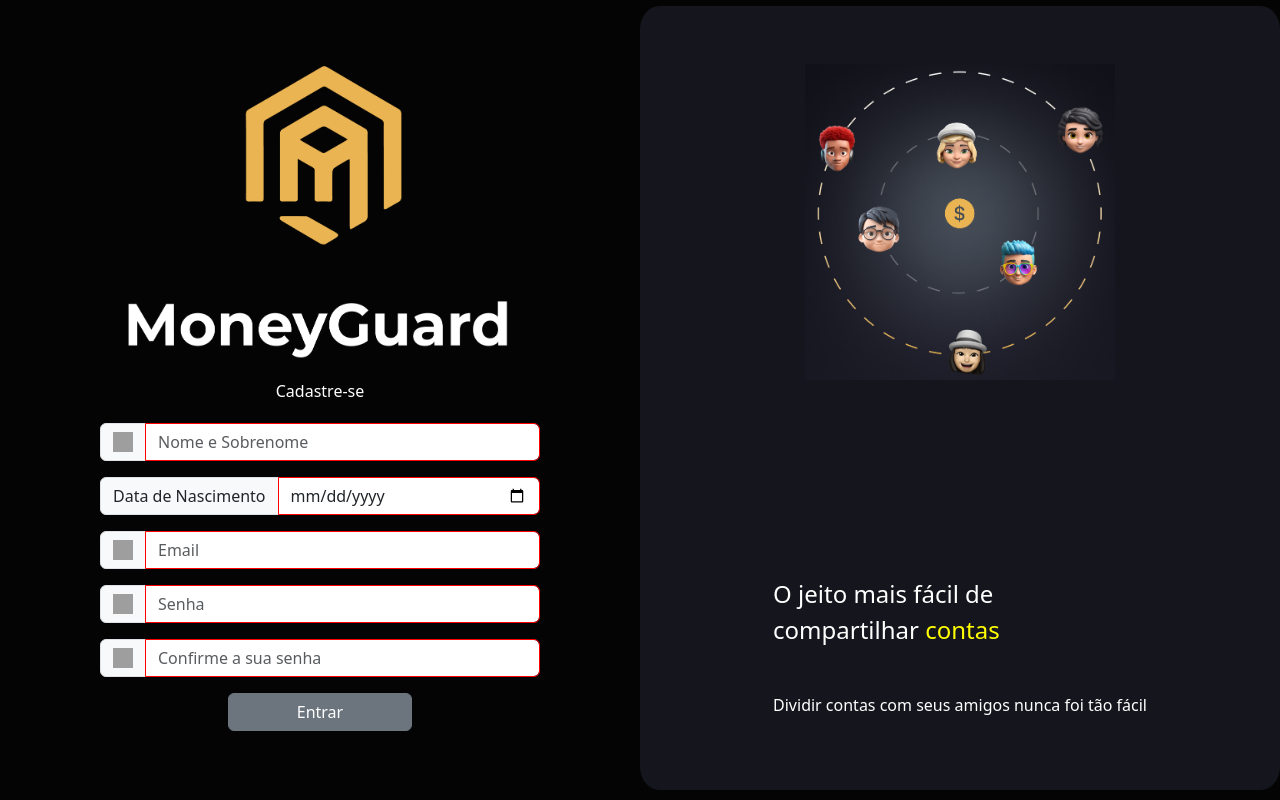
After one commit to MateusRissardi/MoneyGuard-poo2, a PHP site: page /index-cadastro.html in a window 1280 px wide. The commit adds this page. Run offline with PHP 8.4, Linux system fonts and the light colour scheme; grey boxes are pictures that could not be loaded.

Commit message:
Criação de Página de Cadastro

```diff
--- a/css/style.css
+++ b/css/style.css
@@ -18,7 +18,6 @@ input {
     border: 1px solid red !important;
 }
 
-#logo_menu {}
 
 
 #secao-login {
@@ -28,6 +27,7 @@ input {
 #secao-login,
 #secao-marca {
     padding: 100px;
+    height: 98vh;
     display: flex;
     flex-direction: column;
     align-items: center;
@@ -43,12 +43,12 @@ input {
 #secao-marca {
     /* float: right; */
     background-color: #15151e;
-    /* border-radius: 3%; */
+    border-radius: 3%;
+    margin-top: 0.5%;
     /* height: 100%; */
     align-items: center;
     justify-content: center;
-    height: 100vh;
-    gap: 250px;
+    gap: 200px;
 }
 /*
 .img {
--- /dev/null
+++ b/index-cadastro.html
@@ -0,0 +1,70 @@
+<!DOCTYPE html>
+<html>
+
+<head>
+	<meta charset="utf-8">
+	<meta name="viewport" content="initial-scale=1, width=device-width">
+
+	<link href="https://cdn.jsdelivr.net/npm/bootstrap@5.3.8/dist/css/bootstrap.min.css" rel="stylesheet"
+		integrity="sha384-sRIl4kxILFvY47J16cr9ZwB07vP4J8+LH7qKQnuqkuIAvNWLzeN8tE5YBujZqJLB" crossorigin="anonymous">
+	<link rel="stylesheet" href="css/style.css" type="text/css">
+
+	<title>Crie a sua Conta MoneyGuard!</title>
+</head>
+<style>
+</style>
+
+<body>
+	<div id="principal">
+		<div id="secao-login" class="col-6">
+			<div>
+				<img src="images/logo.png" height="300" width="450">
+			</div>
+			<p style="margin: 20px;">Cadastre-se</p>
+			<div class="input-group mb-3">
+				<span class="input-group-text" id="basic-addon2"><img src="https://cdn-icons-png.flaticon.com/512/4519/4519678.png" width="20px" height="20px"></span>
+				<input type="text" class="form-control" placeholder="Nome e Sobrenome" aria-label="Email"
+					aria-describedby="basic-addon2" required>
+			</div>
+			<div class="input-group mb-3">
+				<span class="input-group-text" id="basic-addon1">Data de Nascimento</span>
+				<input type="date" class="form-control" placeholder="Data de Nascimento" aria-label="Data de Nascimento"
+					aria-describedby="basic-addon1" required>
+			</div>
+			<div class="input-group mb-3">
+				<span class="input-group-text" id="basic-addon2"><img src="https://png.pngtree.com/png-vector/20190927/ourlarge/pngtree-email-icon-png-image_1757854.jpg" height="20px" width="20px"></span>
+				<input type="email" class="form-control" placeholder="Email" aria-label="Email"
+					aria-describedby="basic-addon2" required>
+			</div>
+			<div class="input-group mb-3">
+				<span class="input-group-text" id="basic-addon1"><img src="https://cdn-icons-png.flaticon.com/512/102/102643.png" width="20px" height="20px"></span>
+				<input type="password" class="form-control" placeholder="Senha" aria-label="Senha"
+					aria-describedby="basic-addon1" required>
+			</div>
+			<div class="input-group mb-3">
+				<span class="input-group-text" id="basic-addon1"><img src="https://cdn-icons-png.flaticon.com/512/102/102643.png" width="20px" height="20px"></span>
+				<input type="password" class="form-control" placeholder="Confirme a sua senha" aria-label="Confirme a sua senha"
+					aria-describedby="basic-addon1" required>
+			</div>
+			<div class="vstack gap-2 col-md-5 mx-auto" id="botao-login">
+				<button type="button" class="btn btn-secondary">Entrar</button>
+			</div>
+		</div>
+		<div id="secao-marca" class="col-6">
+			<img src="images/exb-marca.png" height="320" width="310">
+			<div class="text">
+				<h4>O jeito mais fácil de</h5>
+				<h4 class="mb-5">compartilhar <span style="color: yellow;">contas</span></h5>
+				<p>Dividir contas com seus amigos nunca foi tão fácil</p>
+			</div>
+		</div>
+	</div>
+
+	<script src="https://cdn.jsdelivr.net/npm/bootstrap@5.3.8/dist/js/bootstrap.bundle.min.js"
+		integrity="sha384-FKyoEForCGlyvwx9Hj09JcYn3nv7wiPVlz7YYwJrWVcXK/BmnVDxM+D2scQbITxI"
+		crossorigin="anonymous"></script>
+
+
+</body>
+
+</html>
```
Also changed, not shown: index-login.html (renamed from index.html, +4 -3 lines).
